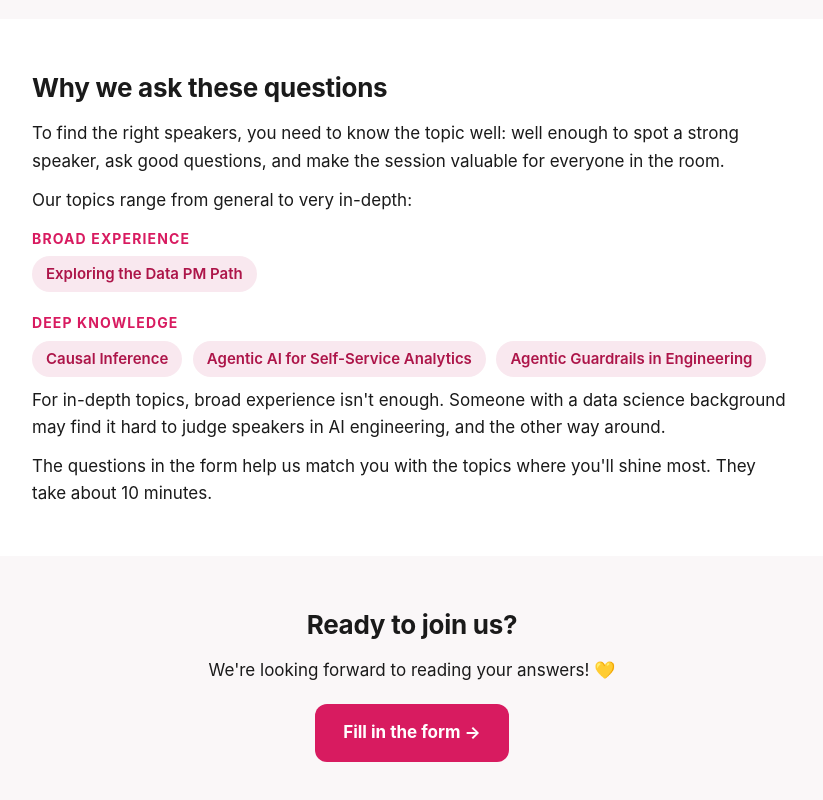
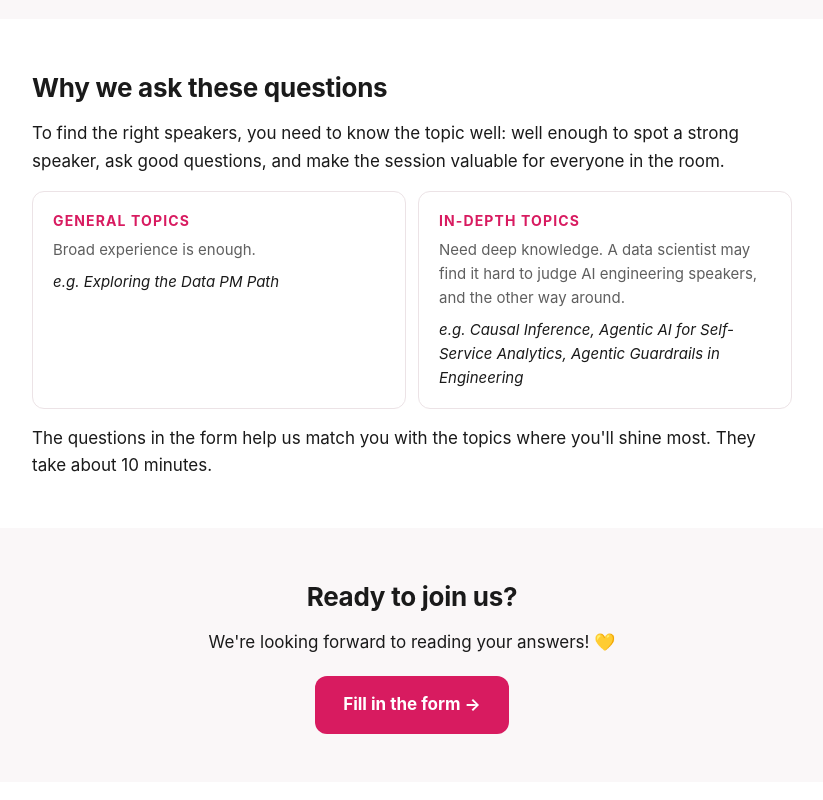
Before and after one commit to tqueen92/adu-become-organiser, a plain HTML site: page index.html in a window 1280 px wide. Shown: the part 2098-2898 px from the top of the page, without its empty margins (228-1051 px from the left). Drawn offline with Linux system fonts and the light colour scheme.

Commit message:
Simplify topic examples into two cards
Co-Authored-By: Claude Opus 5.5 <noreply@anthropic.com>
Claude-Session: https://claude.ai/code/session_019ZrqEp14MecpqQY67jXBw3

```diff
--- a/index.html
+++ b/index.html
@@ -86,10 +86,8 @@
   .value span:last-child { font-size: 15px; color: var(--muted); }
   @media (max-width: 640px) { .values { grid-template-columns: 1fr; } }
 
-  /* Topic chips */
-  .topics { display: flex; flex-direction: column; gap: 14px; margin: 14px 0 4px; }
-  .topic-group .label { font-size: 14px; font-weight: 700; color: var(--pink); text-transform: uppercase; letter-spacing: 0.08em; margin-bottom: 6px; }
-  .chip { display: inline-block; background: var(--pink-soft); color: var(--pink-deep); font-size: 15px; font-weight: 600; border-radius: 999px; padding: 6px 14px; margin: 0 6px 6px 0; }
+  .card p.note { font-size: 15px; margin-top: 6px; }
+  .card p.eg { font-size: 15px; font-style: italic; margin-top: 8px; color: var(--ink); }
 
   /* Steps */
   .steps { list-style: none; margin-top: 8px; counter-reset: step; }
@@ -199,21 +197,19 @@
       <div class="inner">
         <h2>Why we ask these questions</h2>
         <p>To find the right speakers, you need to know the topic well: well enough to spot a strong speaker, ask good questions, and make the session valuable for everyone in the room.</p>
-        <p>Our topics range from general to very in-depth:</p>
-        <div class="topics">
-          <div class="topic-group">
-            <div class="label">Broad experience</div>
-            <span class="chip">Exploring the Data PM Path</span>
+        <div class="cards">
+          <div class="card">
+            <div class="label">General topics</div>
+            <p class="note">Broad experience is enough.</p>
+            <p class="eg">e.g. Exploring the Data PM Path</p>
           </div>
-          <div class="topic-group">
-            <div class="label">Deep knowledge</div>
-            <span class="chip">Causal Inference</span>
-            <span class="chip">Agentic AI for Self-Service Analytics</span>
-            <span class="chip">Agentic Guardrails in Engineering</span>
+          <div class="card">
+            <div class="label">In-depth topics</div>
+            <p class="note">Need deep knowledge. A data scientist may find it hard to judge AI engineering speakers, and the other way around.</p>
+            <p class="eg">e.g. Causal Inference, Agentic AI for Self-Service Analytics, Agentic Guardrails in Engineering</p>
           </div>
         </div>
-        <p>For in-depth topics, broad experience isn't enough. Someone with a data science background may find it hard to judge speakers in AI engineering, and the other way around.</p>
-        <p>The questions in the form help us match you with the topics where you'll shine most. They take about 10 minutes.</p>
+        <p style="margin-top:16px">The questions in the form help us match you with the topics where you'll shine most. They take about 10 minutes.</p>
       </div>
     </section>
 
```
